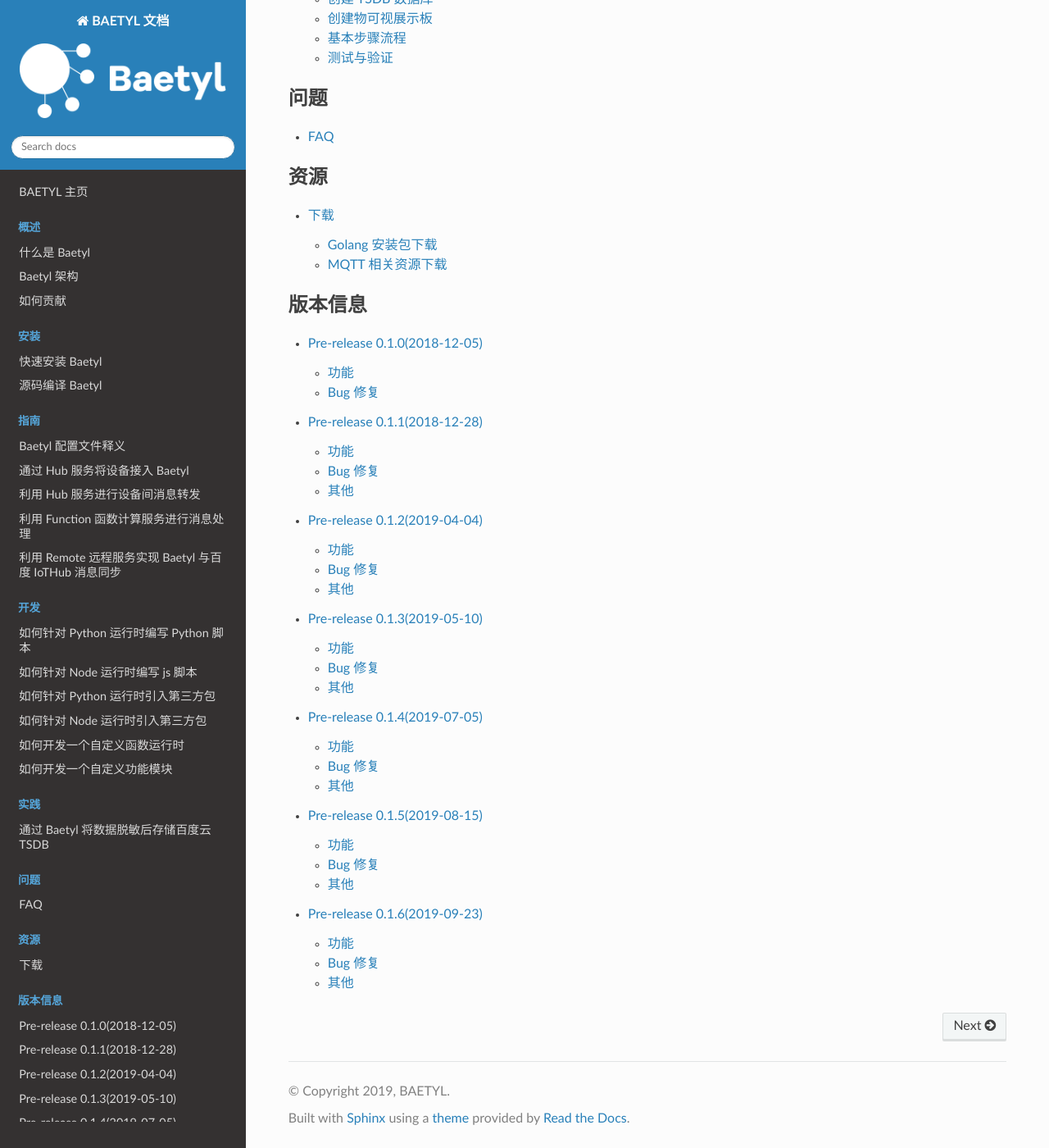
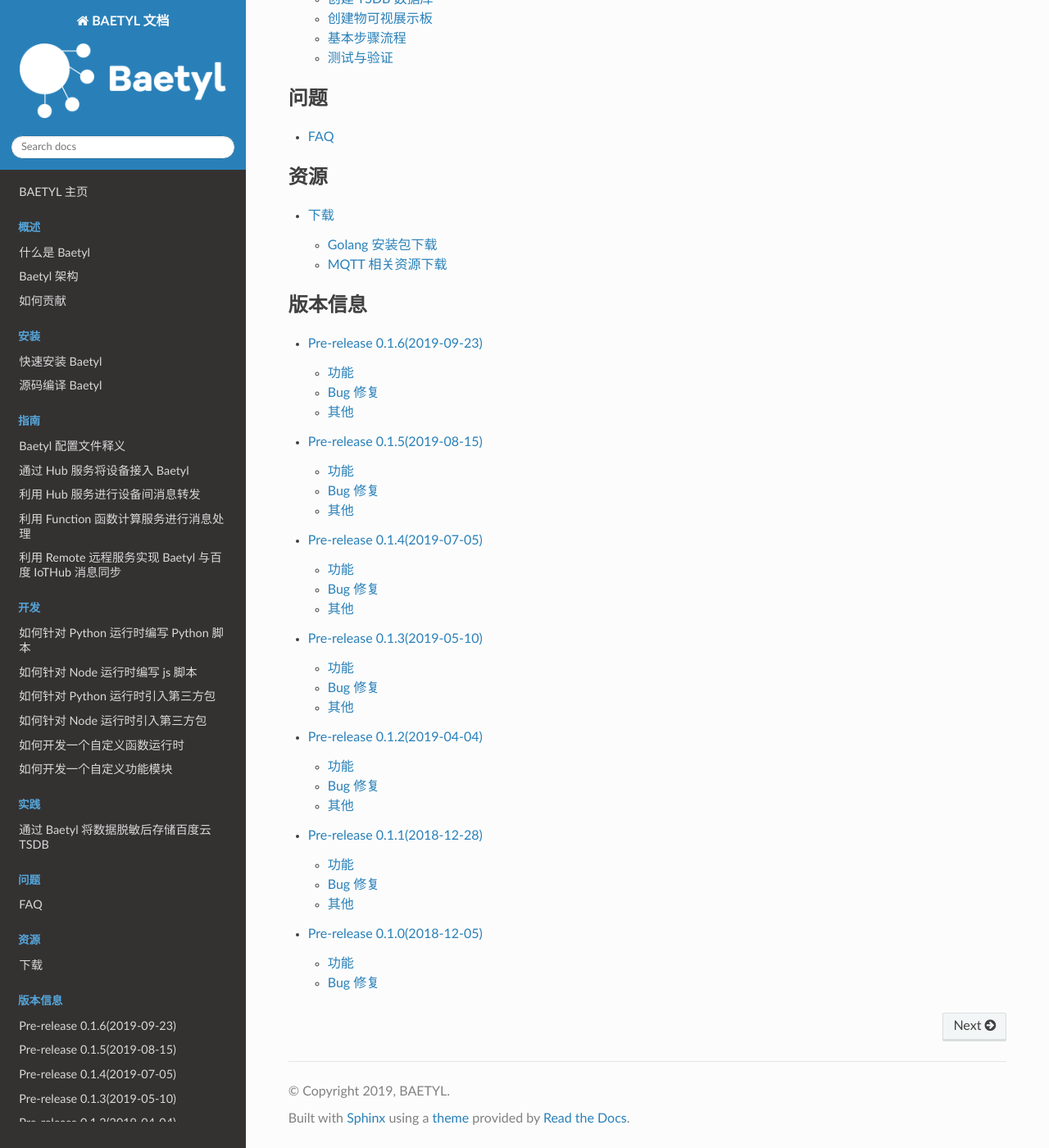
Before and after one commit to baetyl/baetyl-docs-cn, a Sphinx documentation site: the page built from docs/index.rst, in a window 1280 px wide and 1400 px high, scrolled down 2667 px. Shown: the whole window at 82% size. Built offline with Sphinx 7.4.7 and the Read the Docs theme 2.0.0, drawn with Linux system fonts in a browser that asks for light colours.

Commit message:
update release notes order

```diff
--- a/docs/index.rst
+++ b/docs/index.rst
@@ -74,10 +74,10 @@
    :maxdepth: 2
    :caption: 版本信息
 
+   releasenotes/Baetyl-0.1.6.md
+   releasenotes/Baetyl-0.1.5.md
+   releasenotes/Baetyl-0.1.4.md
+   releasenotes/Baetyl-0.1.3.md
+   releasenotes/Baetyl-0.1.2.md
+   releasenotes/Baetyl-0.1.1.md
    releasenotes/Baetyl-0.1.0.md
-   releasenotes/Baetyl-0.1.1.md
-   releasenotes/Baetyl-0.1.2.md
-   releasenotes/Baetyl-0.1.3.md
-   releasenotes/Baetyl-0.1.4.md
-   releasenotes/Baetyl-0.1.5.md
-   releasenotes/Baetyl-0.1.6.md
```
